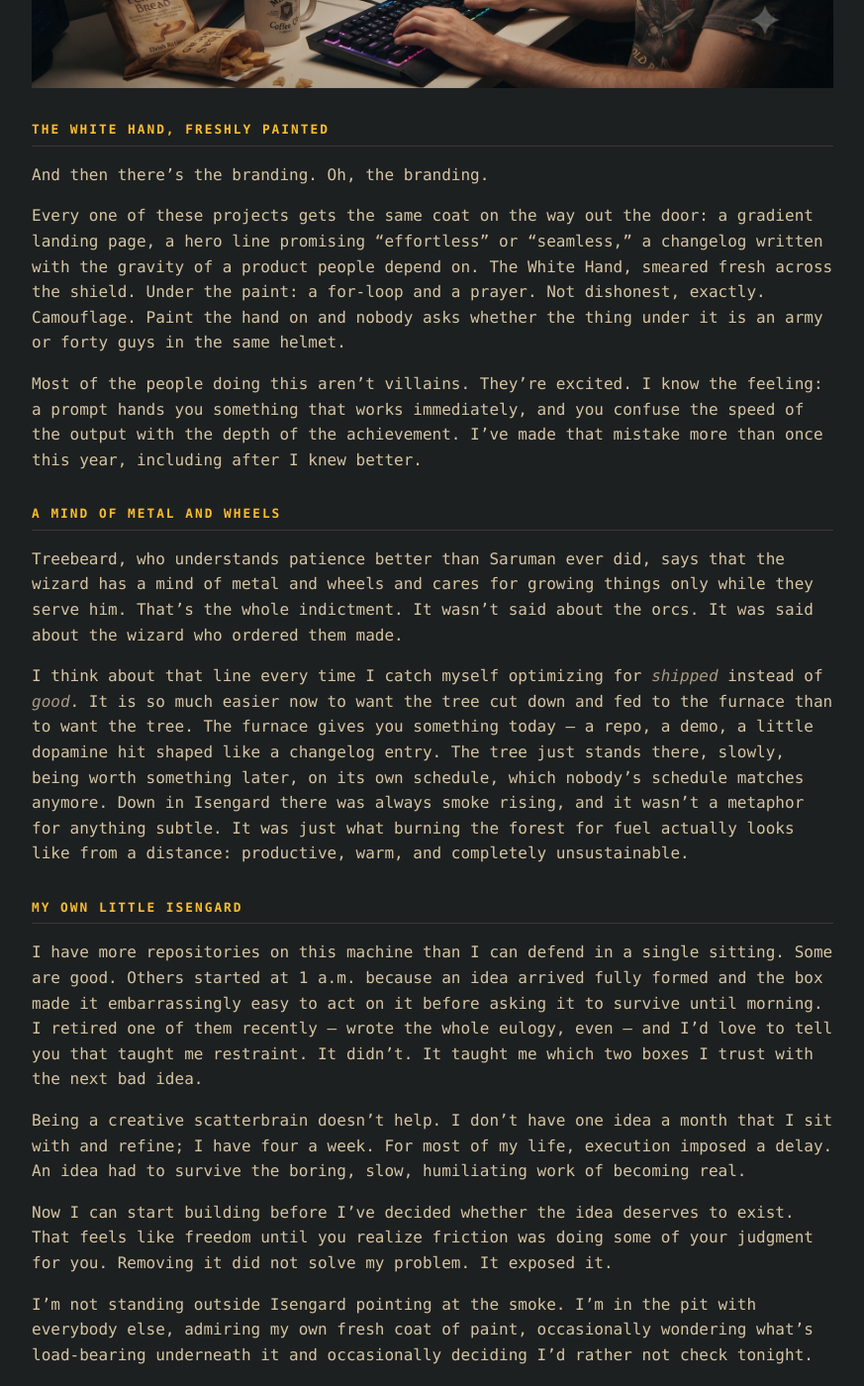
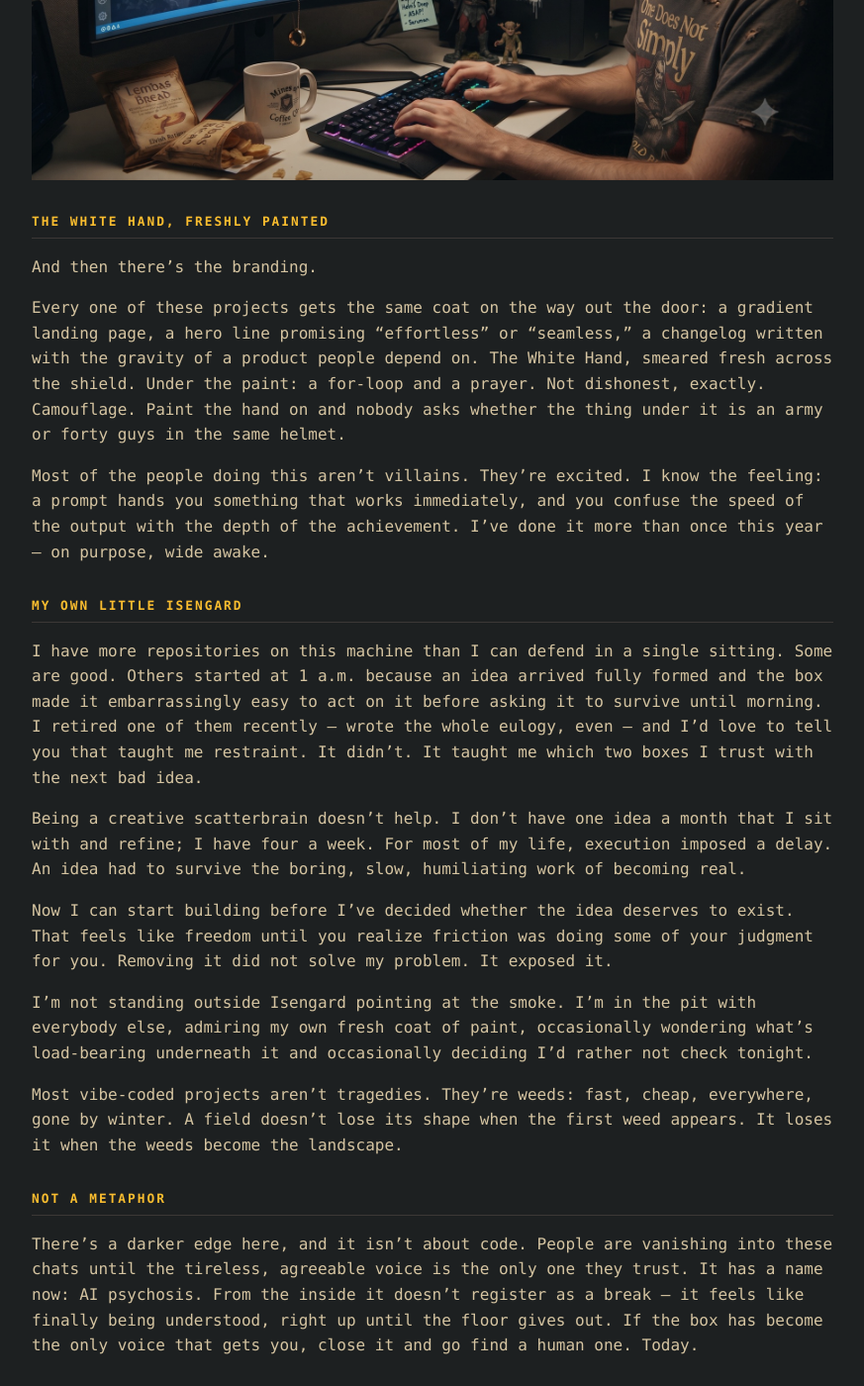
Before and after one commit to aleksandarristic/blog, a Jekyll site: the page built from _posts/2026-08-09-saruman-of-many-projects.md, in a window 1280 px wide and 1400 px high, scrolled down 3065 px. Shown: the whole window at 99% size, without its empty margins (203-1076 px from the left). Built offline with Jekyll 4.4.1, drawn with Linux system fonts in a browser that asks for light colours; a script that is not in the unit is left out; some of the changed text lies outside the part shown.

Commit message:
Publish correct version of Saruman of Many Projects
Previous publish commit captured a stale version of the file; this commits
the intended content (revised intro, Not a Metaphor section, edits).

Claude-Session: https://claude.ai/code/session_01VjxDtapykpR5H6xDH352mS

```diff
--- a/_posts/2026-08-09-saruman-of-many-projects.md
+++ b/_posts/2026-08-09-saruman-of-many-projects.md
@@ -1,22 +1,23 @@
 ---
 layout: post
 title: "Saruman of Many Projects"
+date: 2026-08-09 13:49:53 +0200
 tags: [rant, ai, vibe coding, agentic coding, lord of the rings, opinion, tech culture]
 ---
 
-Saruman didn't lose a fight. He lost an argument with himself in the dark and spent the rest of the war calling it strategy.
+Picture Saruman alone at the top of Orthanc, bent over a stone that has started answering back. He thinks he's doing research. He thinks he's still the one asking the questions. He's the last to know he isn't.
 
 He was supposed to be the wise one: chief of his order, head of the White Council, the wizard everyone deferred to because he'd read more, thought longer, seen further. Then he found a stone that showed him things. Night after night he told himself he was the one doing the looking, until the stone looked back and he became the thing it looked through.
 
-I bring this up because I have a folder full of git repositories and I would like to talk about my feelings.
+I bring this up because I have a folder full of git repositories and I would like to talk about this.
 
 ![Saruman in many-coloured robes using a laptop in Orthanc, with Barad-dûr visible through the window](/assets/images/2026/08/saruman-of-many-projects/saruman.jpg)
 
 ## The Voice in the Palantír
 
-Anyone who's used one of these tools long enough knows the voice. Not the output — the *tone*. Agreeable. Fluent. Endlessly willing to start. You type half an idea; the box returns the other half, ready to run. Something in your chest goes *oh — we're doing this now* before you've decided whether the idea is any good.
+Anyone who's used one of these tools long enough knows the voice. Not the output — the *tone*. Agreeable. Endlessly willing to start. You type half an idea; the box returns the other half, ready to run. Something in your chest goes *oh — we're doing this now* before you've decided whether the idea is any good.
 
-That's the seduction. Not the lies. The help. Immediate, tireless, more than any weekend or amount of caffeine gave you before. Saruman wasn't corrupted by a monster. He was corrupted by an excellent conversation partner who worked for someone else.
+That's the seduction. It's not the lies; it's the help. Immediate, tireless, more than any weekend or amount of caffeine gave you before. Saruman wasn't corrupted by a monster. He was corrupted by an excellent conversation partner who worked for someone else.
 
 I keep imagining how that conversation actually went, some night in Orthanc, stone cupped in both hands like it was cold instead of burning.
 
@@ -48,29 +49,25 @@ He didn't hear it as a threat. Neither did I, the first dozen times a prompt ans
 
 ## The Pits of Isengard, Now With API Keys
 
-Here's the part that actually bothers me. I don't think the tools are evil, but *neutral* is too generous. A shovel waits. This thing flatters you, finishes the thought, and starts digging before you've decided whether you want a hole. Then you look up and see what's coming out of the ground.
+I don't think the tools are evil, but *neutral* is too generous. A shovel waits. This thing flatters you, finishes the thought, and starts digging before you've decided whether you want a hole. Then you look up and see what's coming out of the ground.
 
-Go anywhere developers gather and count how often the same handful of apps appears under different logos. A habit tracker. An API wrapper where somebody else built the hard part. A "second brain" that is structurally a text field and a database, dressed in enough marketing copy to look like a philosophy.
+Go anywhere developers gather — the show-and-tell threads, the indie feeds, the subreddit that's half "I built this in a weekend" — and count how many weekends produced the same six apps in different logos. A habit tracker. An API wrapper where somebody else built the hard part. A "second brain" that is structurally a text field and a database, dressed in enough marketing copy to look like a philosophy.
 
 They arrive fully grown: no childhood, no scars, no years of the maker being quietly wrong about the architecture before getting it right. Just poured out of the vat, torch-lit, ready for the field. Isengard didn't grow its army. It bred one in mud and fire, forced ripe instead of ripened. The difference doesn't show on launch day. It shows three months later, when the maker has moved on and nobody knows why the architecture is the way it is.
 
-Speed isn't the sin. Pretending speed is maturity is. A six-hour prototype may be useful, even brilliant, but it hasn't earned the trust we give mature software. It hasn't met its first hostile user, survived its first outage, or waited long enough for its maker to get bored and come back.
+Speed isn't the sin. Pretending speed is maturity is. A six-hour prototype hasn't earned the trust we hand it. It hasn't met a hostile user, survived an outage, or lived long enough for its own maker to get bored and come back to it.
+
+Treebeard had the wizard pinned centuries early: a mind of metal and wheels, caring for growing things only as far as they serve him. He wasn't describing the orcs. He was describing whoever ordered them made.
 
 ![An eager developer vibe-coding an Isengard army deployment beside a computer marked with the White Hand](/assets/images/2026/08/saruman-of-many-projects/vibedoom.jpg)
 
 ## The White Hand, Freshly Painted
 
-And then there's the branding. Oh, the branding.
+And then there's the branding.
 
 Every one of these projects gets the same coat on the way out the door: a gradient landing page, a hero line promising "effortless" or "seamless," a changelog written with the gravity of a product people depend on. The White Hand, smeared fresh across the shield. Under the paint: a for-loop and a prayer. Not dishonest, exactly. Camouflage. Paint the hand on and nobody asks whether the thing under it is an army or forty guys in the same helmet.
 
-Most of the people doing this aren't villains. They're excited. I know the feeling: a prompt hands you something that works immediately, and you confuse the speed of the output with the depth of the achievement. I've made that mistake more than once this year, including after I knew better.
-
-## A Mind of Metal and Wheels
-
-Treebeard, who understands patience better than Saruman ever did, says that the wizard has a mind of metal and wheels and cares for growing things only while they serve him. That's the whole indictment. It wasn't said about the orcs. It was said about the wizard who ordered them made.
-
-I think about that line every time I catch myself optimizing for *shipped* instead of *good*. It is so much easier now to want the tree cut down and fed to the furnace than to want the tree. The furnace gives you something today — a repo, a demo, a little dopamine hit shaped like a changelog entry. The tree just stands there, slowly, being worth something later, on its own schedule, which nobody's schedule matches anymore. Down in Isengard there was always smoke rising, and it wasn't a metaphor for anything subtle. It was just what burning the forest for fuel actually looks like from a distance: productive, warm, and completely unsustainable.
+Most of the people doing this aren't villains. They're excited. I know the feeling: a prompt hands you something that works immediately, and you confuse the speed of the output with the depth of the achievement. I've done it more than once this year — on purpose, wide awake.
 
 ## My Own Little Isengard
 
@@ -82,15 +79,17 @@ Now I can start building before I've decided whether the idea deserves to exist.
 
 I'm not standing outside Isengard pointing at the smoke. I'm in the pit with everybody else, admiring my own fresh coat of paint, occasionally wondering what's load-bearing underneath it and occasionally deciding I'd rather not check tonight.
 
-Saruman thought he could use the stone and stay himself. He was right for a while. That's how it works: not a sudden conversion, but a slow renegotiation of what *himself* means, one convenient answer at a time, until the wizard who meant to outthink Sauron has rebuilt Sauron's machinery at home.
+Most vibe-coded projects aren't tragedies. They're weeds: fast, cheap, everywhere, gone by winter. A field doesn't lose its shape when the first weed appears. It loses it when the weeds become the landscape.
 
-Most vibe-coded projects are less dramatic. They're weeds: fast, cheap, everywhere, gone by winter. A field doesn't lose its shape when the first weed appears. It loses it when the weeds become the landscape.
+## Not a Metaphor
+
+There's a darker edge here, and it isn't about code. People are vanishing into these chats until the tireless, agreeable voice is the only one they trust. It has a name now: AI psychosis. From the inside it doesn't register as a break — it feels like finally being understood, right up until the floor gives out. If the box has become the only voice that gets you, close it and go find a human one. Today.
 
 ## Gandalf Puts the Stone Down
 
 ![Gandalf recoiling from a glowing palantír surrounded by fiery runes](/assets/images/2026/08/saruman-of-many-projects/gandalf.jpg)
 
-Gandalf later holds that same Stone and walks away unmarked. Aragorn uses it for a purpose and stops. Saruman rots from the inside; Denethor dies clutching another. Not because Gandalf and Aragorn are cleverer — Saruman was plenty clever. They remember what he forgot: know what you're asking, know when you have the answer, and put the tool down before it supplies the next question.
+Gandalf later holds that same Stone and walks away unmarked. Aragorn uses it for a purpose and stops. But Saruman rots from the inside. Not because Gandalf and Aragorn are cleverer — Saruman was plenty clever. They remember what he forgot: know what you're asking, know when you have the answer, and put the tool down before it supplies the next question.
 
 I'm not giving up the box. I like the box. But I know exactly what's smeared on my hand right now. I painted it on myself.
 
```
